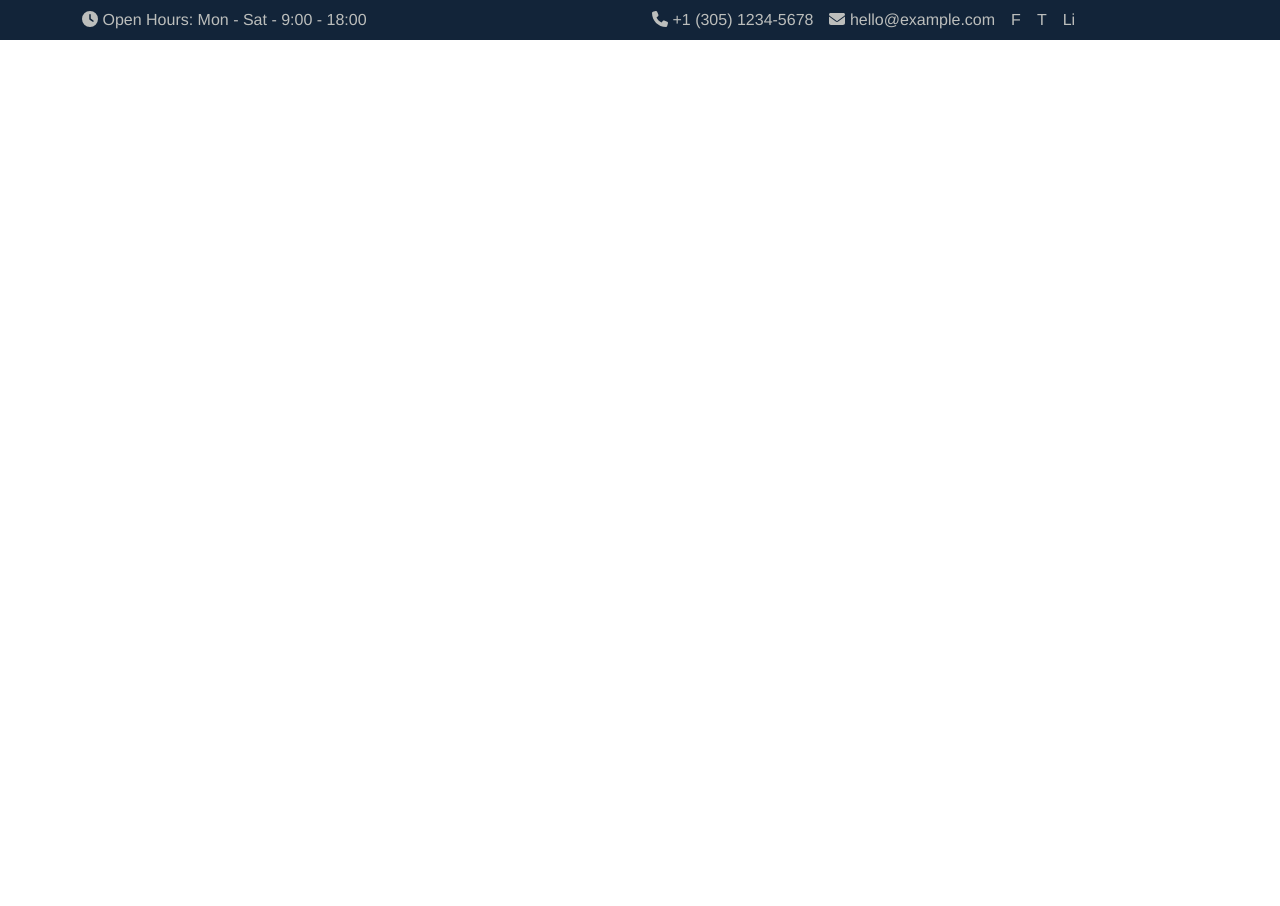
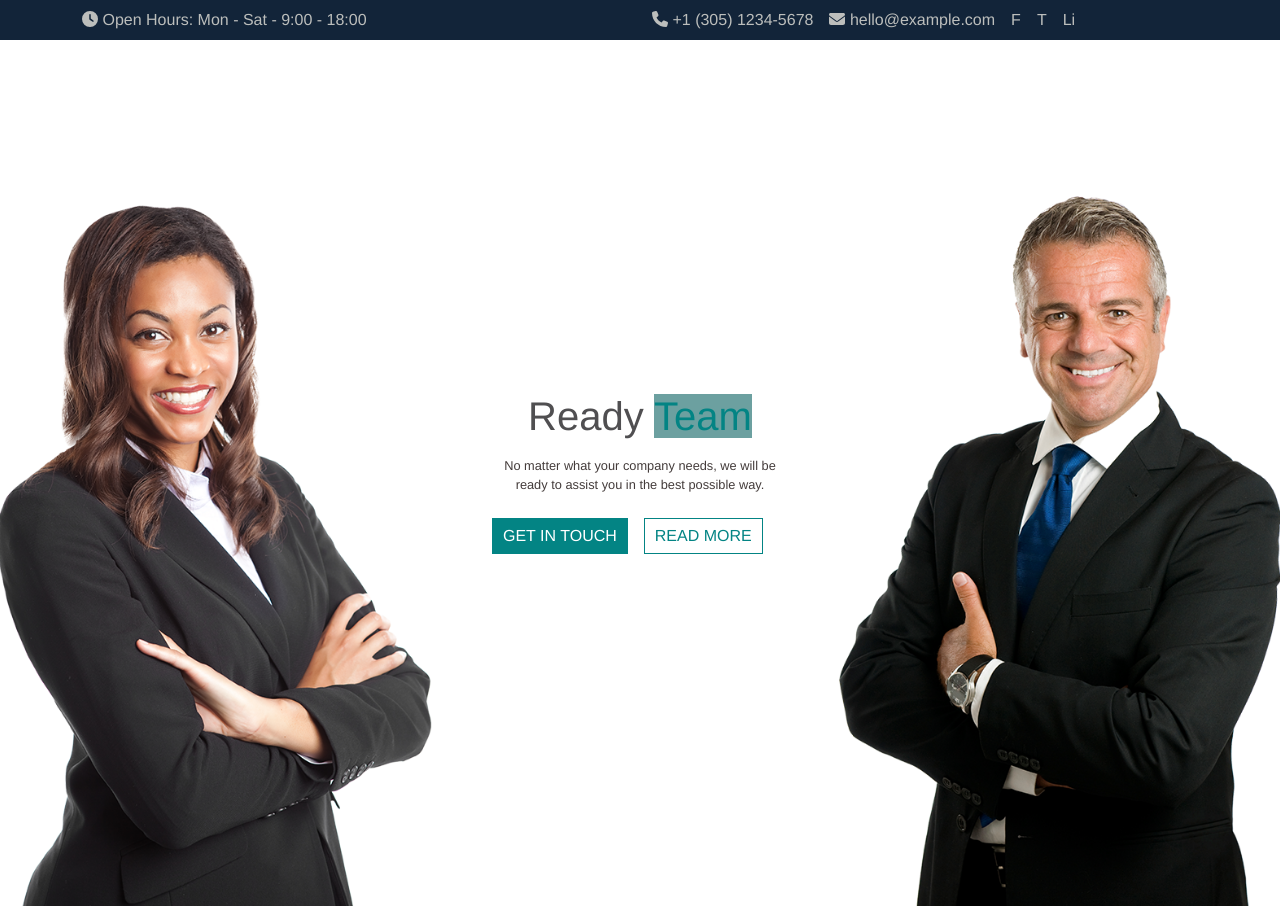
Before and after one commit to Difelice-e/proj-html-vuejs, a Vue app: page / in a window 1280 px wide. Before the commit the page ends 800 px from the top, so only its background shows below. Built offline with nearby package versions, Linux system fonts and the light colour scheme.

Commit message:
inizio jumbotron

```diff
--- a/src/App.vue
+++ b/src/App.vue
@@ -2,18 +2,23 @@
   <div id="app">
     <!-- qui vanno i componenti -->
     <MainHeader />
+    <main>
+      <MainJumbo />
+    </main>
   </div>
 </template>
 
 <script>
-import MainHeader from './components/MainHeader.vue'
+import MainHeader from "./components/MainHeader.vue";
+import MainJumbo from "./components/MainJumbo.vue";
 
 export default {
-  name: 'App',
+  name: "App",
   components: {
-    MainHeader
-  }
-}
+    MainHeader,
+    MainJumbo,
+  },
+};
 </script>
 
 <style lang="scss">
@@ -21,6 +26,7 @@ export default {
   font-family: Avenir, Helvetica, Arial, sans-serif;
   -webkit-font-smoothing: antialiased;
   -moz-osx-font-smoothing: grayscale;
+  color: var(--gravel);
 }
 
 :root {
@@ -45,7 +51,25 @@ export default {
   --elm: #1c918e;
   --santafe-muted: #ab6b53;
   --bigstone: #122439;
-  --masala:  #443c3b;
+  --masala: #443c3b;
   --akaroa: #d6b9a3;
 }
+
+// common
+.button {
+  text-transform: uppercase;
+  padding: 5px 10px;
+}
+
+.primary-button {
+  background-color: var(--bluelagoon);
+  color: white;
+  border: 1px solid var(--bluelagoon);
+}
+
+.outline-button {
+  border: 1px solid var(--bluelagoon);
+  color: var(--bluelagoon);
+  background-color: transparent;
+}
 </style>
--- a/src/components/MainHeader.vue
+++ b/src/components/MainHeader.vue
@@ -35,7 +35,7 @@ header {
 
     li {
       white-space: nowrap;
-    }
+   }
   }
 }
 
--- /dev/null
+++ b/src/components/MainJumbo.vue
@@ -0,0 +1,50 @@
+<template>
+  <section class="jumbotron d-flex align-items-center">
+      <div class="container-fluid">
+          <div class="row justify-content-center">
+              <div class="col-3 text-center">
+                  <h1 class="jumbo-title mb-3">Ready <span>Team</span></h1>
+                  <p class="jumbo-info mb-4">No matter what your company needs, we will be ready to assist you in the best possible way.</p>
+                  <div class="d-flex gap-3">
+                      <button class="button primary-button">get in touch</button>
+                      <button class="button outline-button">read more</button>
+                  </div>
+              </div>
+          </div>
+      </div>
+  </section>
+</template>
+
+<script>
+
+
+export default {
+
+}
+</script>
+
+<style lang="scss" scoped>
+.jumbotron {
+    background-image: url("../assets/images/bg-parallax.png");
+    min-height: 866px;
+    background-size: cover;
+    background-position: center;
+
+    .container-fluid {
+        align-items: center;
+
+        .jumbo-title {
+
+            span {
+                color: var(--bluelagoon);
+                background-color: var(--seanymph);
+            }
+        }
+
+        .jumbo-info {
+            color: var(--masala);
+            font-size: 0.8rem;
+        }
+    }
+}
+</style>
```
